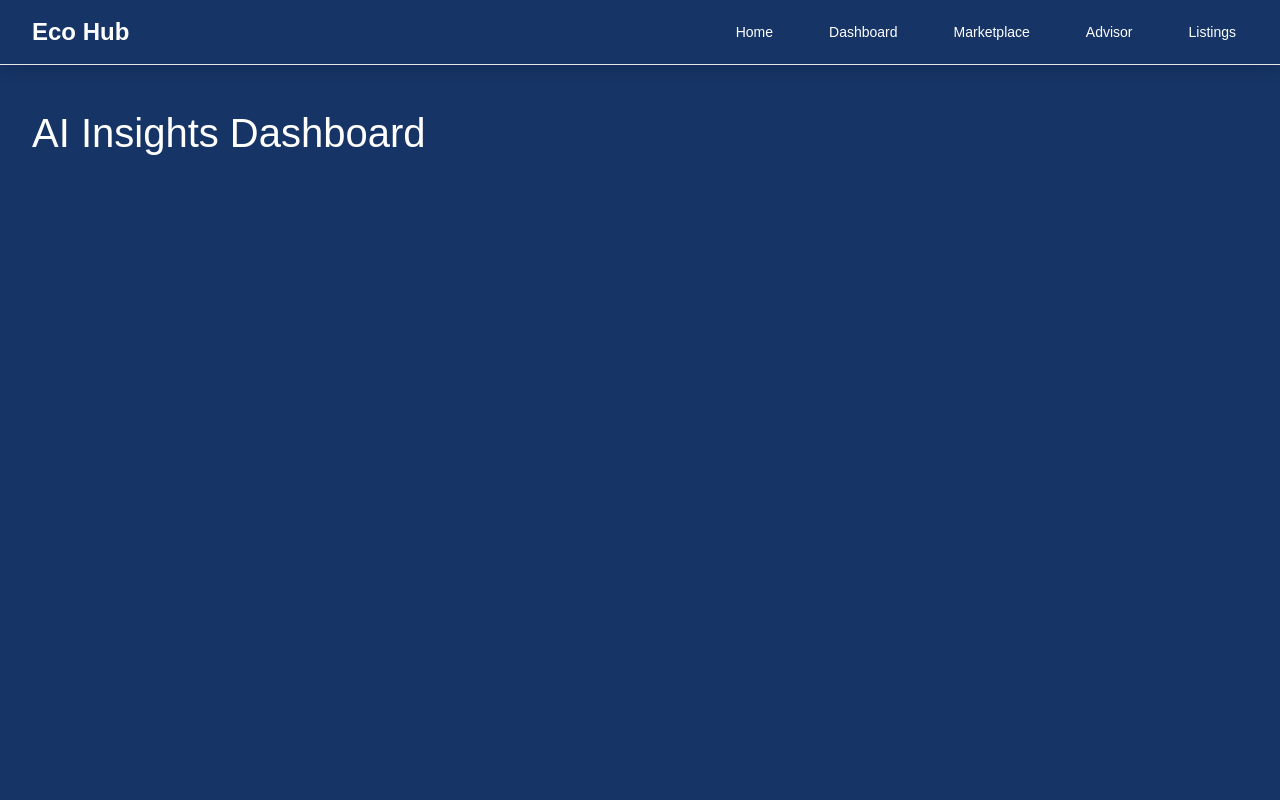
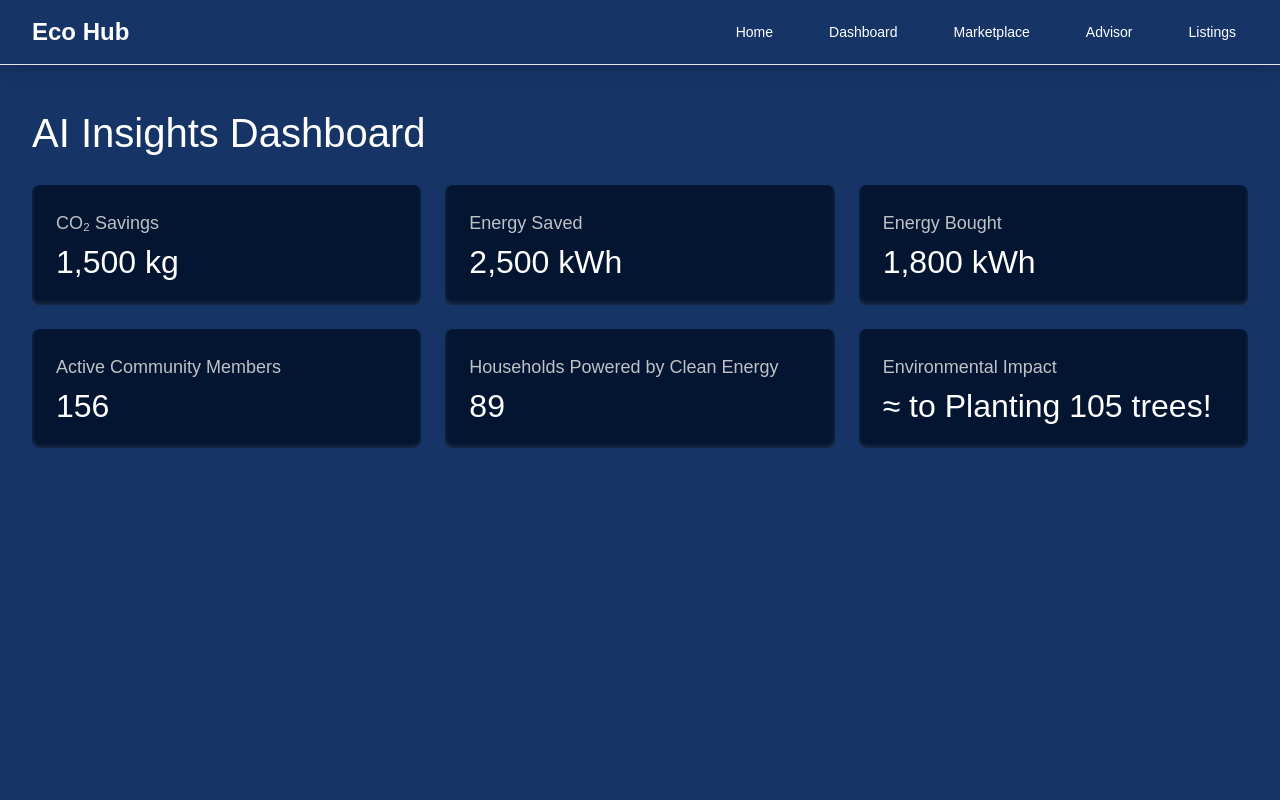
Before and after one commit to lewys-miugo/eco_hub, a Next.js app in the folder frontend/: page /dashboard in a window 1280 px wide. Shown: the top 800 px of the page. Built offline with nearby package versions, Linux system fonts and the light colour scheme.

Commit message:
feat: add metrics cards grid layout
- Implement 2x3 grid layout for dashboard metrics
- Add 6 metric cards with dark blue background (#041532)
- Include white text and rounded corners
- Add placeholder content for all metrics

```diff
--- a/frontend/app/dashboard/page.jsx
+++ b/frontend/app/dashboard/page.jsx
@@ -15,6 +15,179 @@ export default function DashboardPage() {
         >
           AI Insights Dashboard
         </h1>
+
+                {/* Metrics Cards Grid */}
+                <div className="grid grid-cols-3 gap-6 mb-12">
+          {/* Row 1 */}
+          <div
+            className="rounded-lg p-6"
+            style={{
+              backgroundColor: '#041532',
+              color: 'white',
+              boxShadow: 'inset 0 -2px 4px rgba(255, 255, 255, 0.1)'
+            }}
+          >
+            <h3
+              className="text-lg font-light mb-2"
+              style={{
+                fontFamily: 'Lexend Deca, sans-serif',
+                color: '#BEC1C6'
+              }}
+            >
+              CO₂ Savings
+            </h3>
+            <p
+              className="text-4xl font-normal"
+              style={{
+                fontFamily: 'Lexend Deca, sans-serif',
+                fontSize: '32px'
+              }}
+            >
+              1,500 kg
+            </p>
+          </div>
+
+          <div
+            className="rounded-lg p-6"
+            style={{
+              backgroundColor: '#041532',
+              color: 'white',
+              boxShadow: 'inset 0 -2px 4px rgba(255, 255, 255, 0.1)'
+            }}
+          >
+            <h3
+              className="text-lg font-light mb-2"
+              style={{
+                fontFamily: 'Lexend Deca, sans-serif',
+                color: '#BEC1C6'
+              }}
+            >
+              Energy Saved
+            </h3>
+            <p
+              className="text-4xl font-normal"
+              style={{
+                fontFamily: 'Lexend Deca, sans-serif',
+                fontSize: '32px'
+              }}
+            >
+              2,500 kWh
+            </p>
+          </div>
+
+          <div
+            className="rounded-lg p-6"
+            style={{
+              backgroundColor: '#041532',
+              color: 'white',
+              boxShadow: 'inset 0 -2px 4px rgba(255, 255, 255, 0.1)'
+            }}
+          >
+            <h3
+              className="text-lg font-light mb-2"
+              style={{
+                fontFamily: 'Lexend Deca, sans-serif',
+                color: '#BEC1C6'
+              }}
+            >
+              Energy Bought
+            </h3>
+            <p
+              className="text-4xl font-normal"
+              style={{
+                fontFamily: 'Lexend Deca, sans-serif',
+                fontSize: '32px'
+              }}
+            >
+              1,800 kWh
+            </p>
+          </div>
+
+          {/* Row 2 */}
+          <div
+            className="rounded-lg p-6"
+            style={{
+              backgroundColor: '#041532',
+              color: 'white',
+              boxShadow: 'inset 0 -2px 4px rgba(255, 255, 255, 0.1)'
+            }}
+          >
+            <h3
+              className="text-lg font-light mb-2"
+              style={{
+                fontFamily: 'Lexend Deca, sans-serif',
+                color: '#BEC1C6'
+              }}
+            >
+              Active Community Members
+            </h3>
+            <p
+              className="text-4xl font-normal"
+              style={{
+                fontFamily: 'Lexend Deca, sans-serif',
+                fontSize: '32px'
+              }}
+            >
+              156
+            </p>
+          </div>
+
+          <div
+            className="rounded-lg p-6"
+            style={{
+              backgroundColor: '#041532',
+              color: 'white',
+              boxShadow: 'inset 0 -2px 4px rgba(255, 255, 255, 0.1)'
+            }}
+          >
+            <h3
+              className="text-lg font-light mb-2"
+              style={{
+                fontFamily: 'Lexend Deca, sans-serif',
+                color: '#BEC1C6'
+              }}
+            >
+              Households Powered by Clean Energy
+            </h3>
+            <p
+              className="text-4xl font-normal"
+              style={{
+                fontFamily: 'Lexend Deca, sans-serif',
+                fontSize: '32px'
+              }}
+            >
+              89
+            </p>
+          </div>
+
+          <div
+            className="rounded-lg p-6"
+            style={{
+              backgroundColor: '#041532',
+              color: 'white',
+              boxShadow: 'inset 0 -2px 4px rgba(255, 255, 255, 0.1)'
+            }}
+          >
+            <h3
+              className="text-lg font-light mb-2"
+              style={{
+                fontFamily: 'Lexend Deca, sans-serif',
+                color: '#BEC1C6'
+              }}
+            >
+              Environmental Impact
+            </h3>
+            <p
+              className="text-4xl font-normal"
+              style={{
+                fontFamily: 'Lexend Deca, sans-serif',
+                fontSize: '32px'
+              }}
+            >
+              ≈ to Planting 105 trees!
+            </p>
+          </div>
+        </div>
       </div>
     </div>
   );
```
